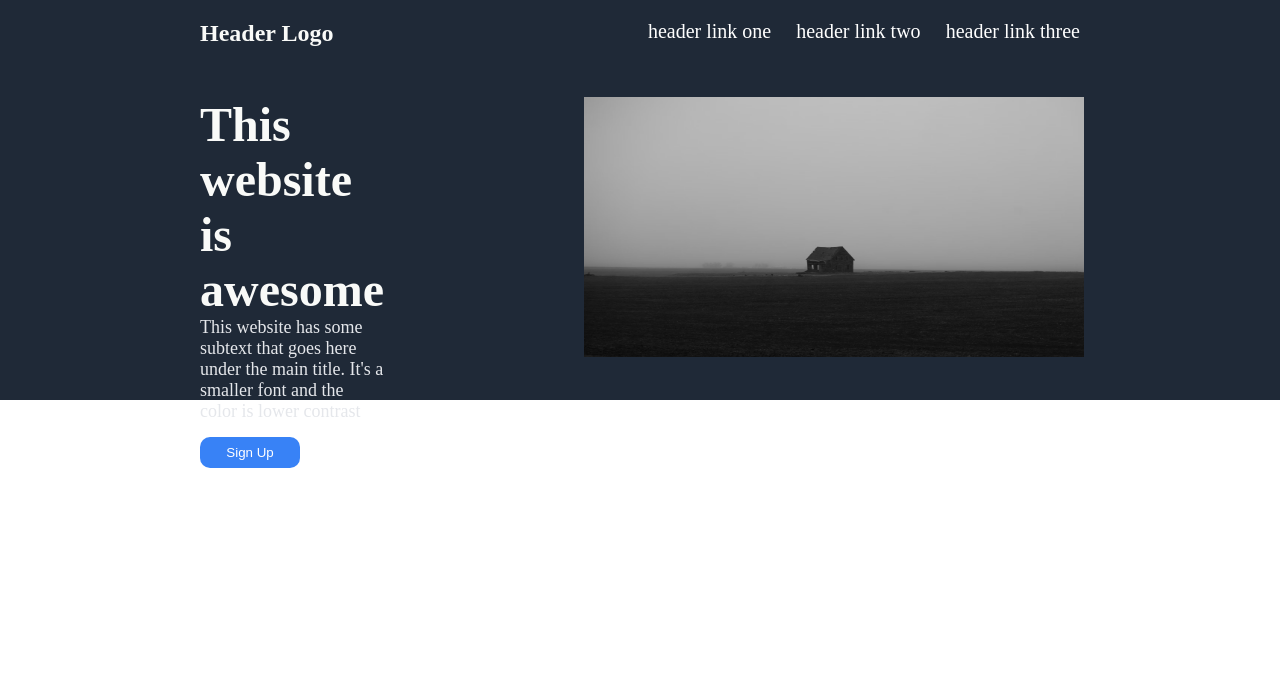
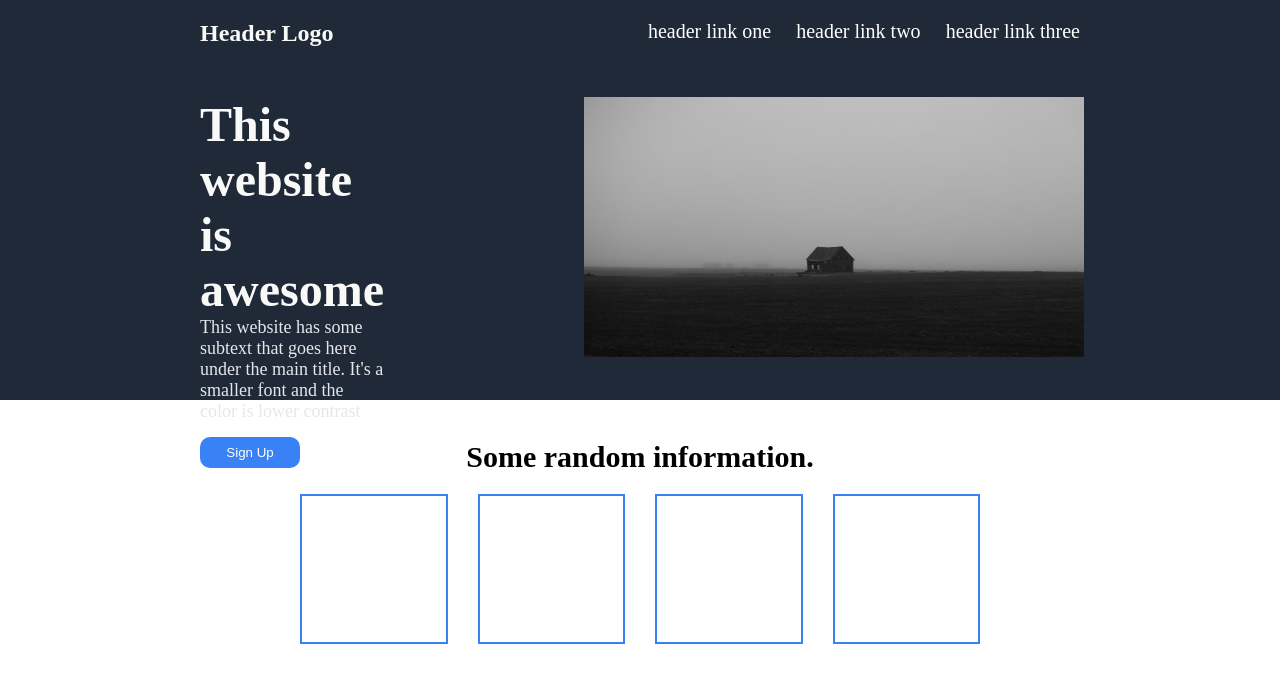
Before and after one commit to itmacleod1995/LandingPage, a plain HTML site: page index.html in a window 1280 px wide. Drawn offline with Linux system fonts and the light colour scheme.

Commit message:
work on square in panel 2

```diff
--- a/index.html
+++ b/index.html
@@ -36,10 +36,20 @@
             <div class="panel-content-right">
                 <img src="images/photo.jpg" alt="Picture of a house">
             </div>
+        </div>
+    </div>
+
+    <div class="panel2">
+        <h2>Some random information.</h2>
+        <div class="panel2-content">
+            <div class="square"></div>
+            <div class="square"></div>
+            <div class="square"></div>
+            <div class="square"></div>
+        </div>
+    </div>
 
 
-        </div>
-    </div>
 
 </body>
 
--- a/styles.css
+++ b/styles.css
@@ -82,3 +82,29 @@ button {
     background-color: #3882F6;
     color: #fff;
 }
+
+/**
+panel 2 content
+**/
+
+.panel2 h2 {
+    text-align: center;
+    color: black;
+    margin-top: 40px;
+    font-size: 30px;
+}
+
+.square {
+    height: 150px;
+    width: 150px;
+    border: 2px solid #3882F6;
+}
+
+.panel2-content {
+    display: flex;
+    margin-left: 300px;
+    margin-right: 300px;
+    margin-top: 20px;
+    justify-content: center;
+    gap: 30px;
+}
```
